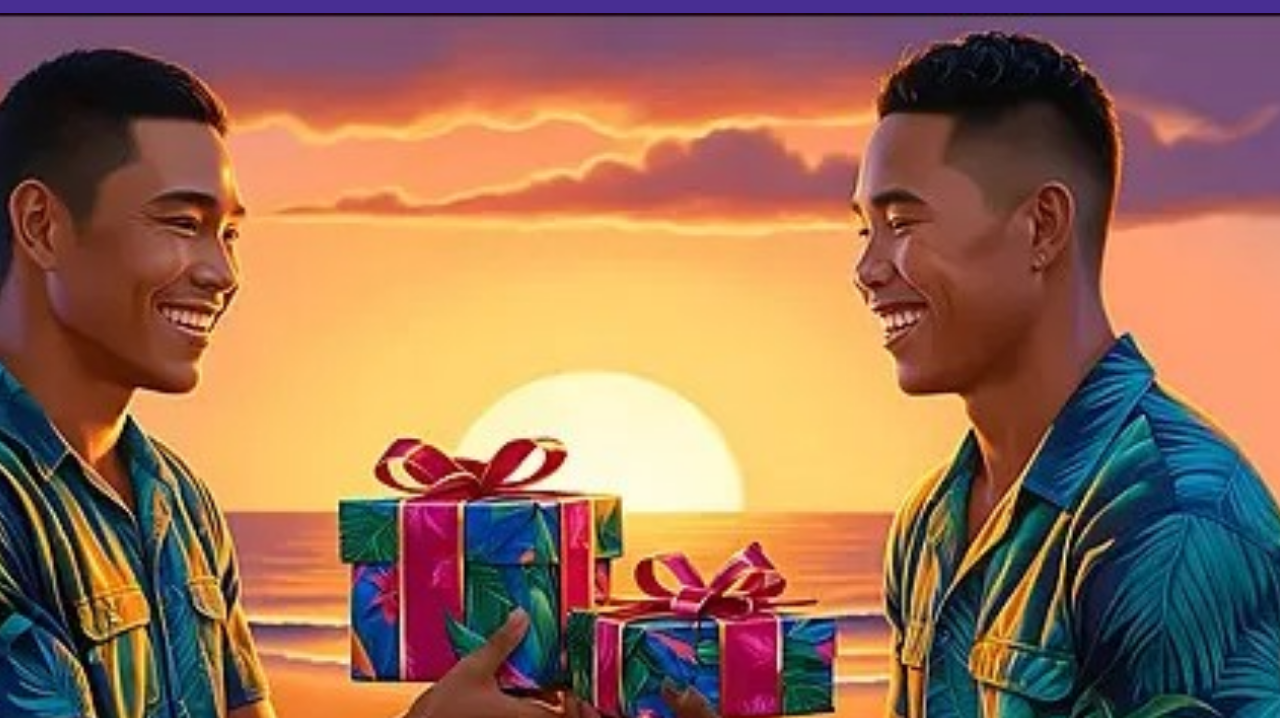
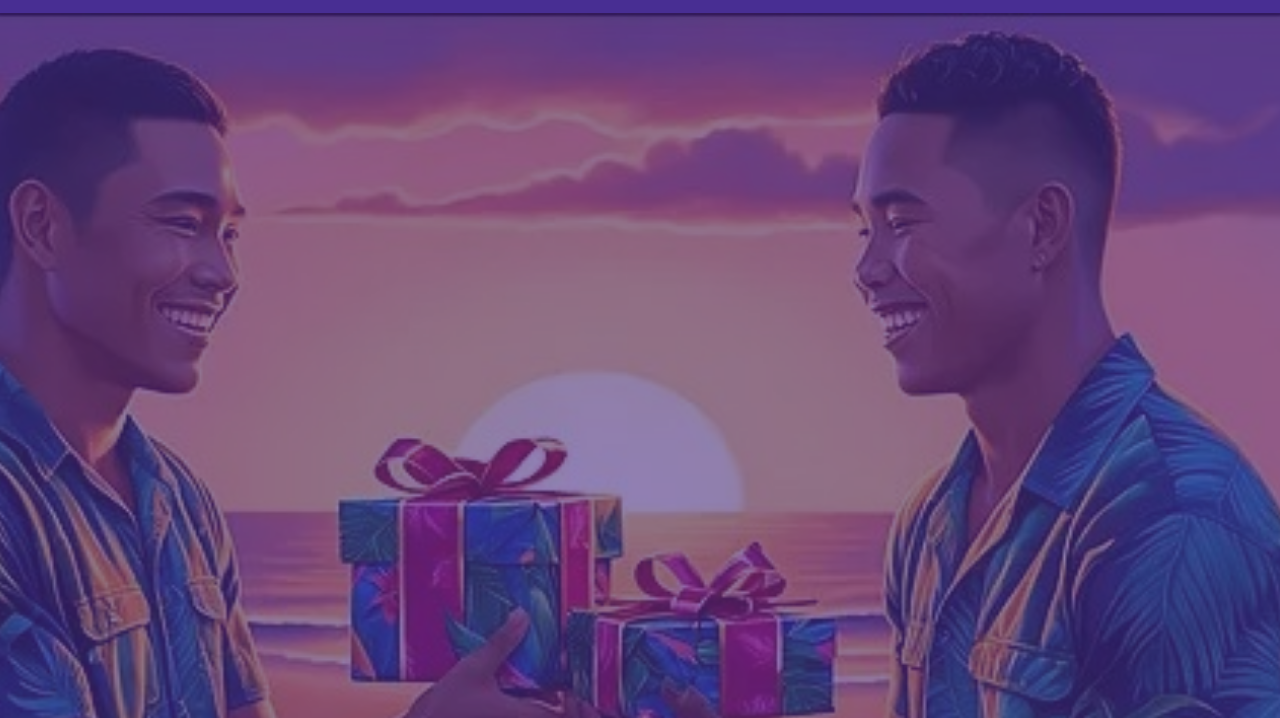
Before and after one commit to WebDeveloper-B-Rashid/Homepage-website-Design-KN-, a plain HTML site: page index.html in a window 1280 px wide. Shown: the part 82-800 px from the top of the page. Drawn offline with nearby package versions, Linux system fonts and the light colour scheme.

Commit message:
change somthing

```diff
--- a/css/style.css
+++ b/css/style.css
@@ -114,7 +114,7 @@ a {
 }
 
 .hero-section::before {
-    /* content: ''; */
+    content: '';
     position: absolute;
     top: 0;
     left: 0;
```
Also changed, not shown: Homepage website Design (KN).txt (added), 1 other file.
